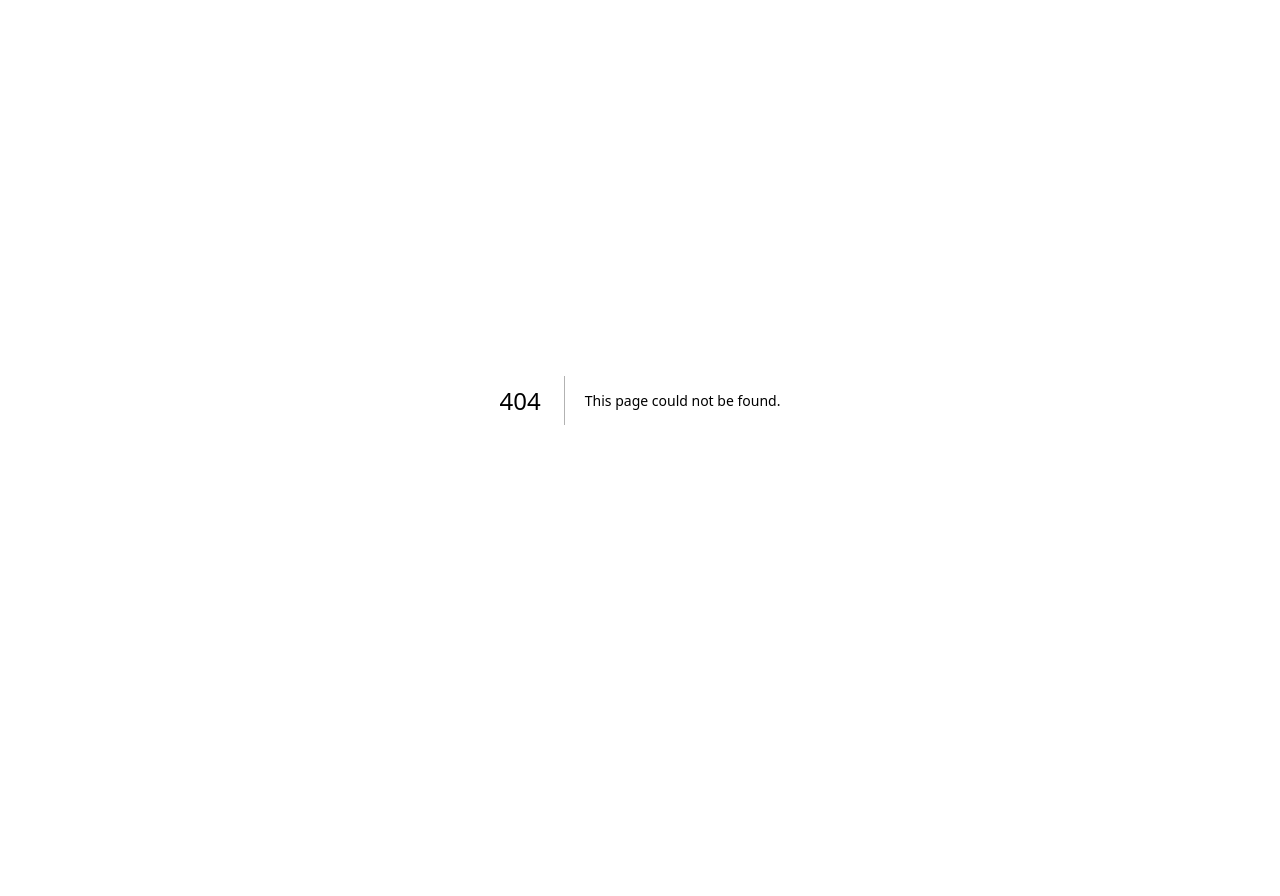
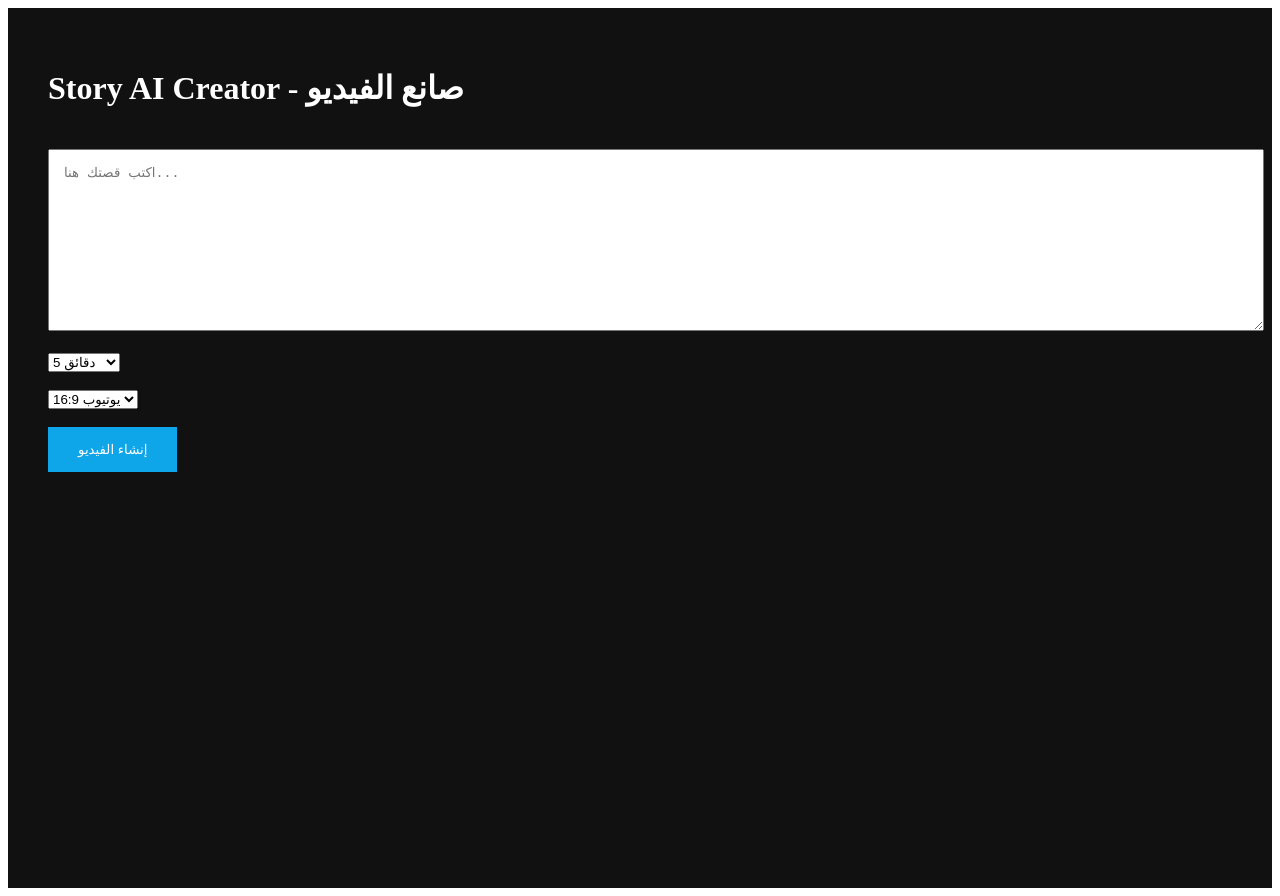
Before and after one commit to aimn7082/story-ai-creator, a Next.js app: page /pages in a window 1280 px wide. Before the commit this address had no page. Before the commit the page ends 800 px from the top, so only its background shows below. Built offline with nearby package versions, Linux system fonts and the light colour scheme.

Commit message:
Create index.js

```diff
--- /dev/null
+++ b/pages/pages/index.js
@@ -0,0 +1,70 @@
+import { useState } from "react";
+import axios from "axios";
+
+export default function Home() {
+  const [story, setStory] = useState("");
+  const [duration, setDuration] = useState("5");
+  const [size, setSize] = useState("1920x1080");
+  const [loading, setLoading] = useState(false);
+  const [videoUrl, setVideoUrl] = useState("");
+
+  const generateVideo = async () => {
+    setLoading(true);
+    try {
+      // 1️⃣ تحويل النص لصوت
+      const audioRes = await axios.post("/api/generateAudio", { story });
+      const audioUrl = audioRes.data.url;
+
+      // 2️⃣ إنشاء الفيديو من الصوت والقصة
+      const videoRes = await axios.post("/api/generateVideo", {
+        story,
+        audioUrl,
+        duration,
+        size
+      });
+
+      setVideoUrl(videoRes.data.url);
+      alert("تم إنشاء الفيديو بنجاح 🎬");
+    } catch (err) {
+      console.error(err);
+      alert("حدث خطأ أثناء إنشاء الفيديو");
+    }
+    setLoading(false);
+  };
+
+  return (
+    <div style={{ minHeight: "100vh", background: "#111", color: "white", padding: "40px" }}>
+      <h1>Story AI Creator - صانع الفيديو</h1>
+      <textarea
+        placeholder="اكتب قصتك هنا..."
+        value={story}
+        onChange={(e) => setStory(e.target.value)}
+        style={{ width: "100%", height: "150px", marginTop: "20px", padding: "15px" }}
+      />
+      <br /><br />
+      <select value={duration} onChange={(e) => setDuration(e.target.value)}>
+        <option value="5">5 دقائق</option>
+        <option value="10">10 دقائق</option>
+        <option value="30">30 دقيقة</option>
+        <option value="60">60 دقيقة</option>
+      </select>
+      <br /><br />
+      <select value={size} onChange={(e) => setSize(e.target.value)}>
+        <option value="1920x1080">يوتيوب 16:9</option>
+        <option value="1080x1920">ريلز 9:16</option>
+        <option value="1080x1080">مربع</option>
+      </select>
+      <br /><br />
+      <button onClick={generateVideo} style={{ padding: "15px 30px", background: "#0ea5e9", color: "white", border: "none", cursor: "pointer" }}>
+        {loading ? "جاري الإنتاج..." : "إنشاء الفيديو"}
+      </button>
+      <br /><br />
+      {videoUrl && (
+        <div>
+          <h3>رابط الفيديو:</h3>
+          <a href={videoUrl} target="_blank" rel="noreferrer">{videoUrl}</a>
+        </div>
+      )}
+    </div>
+  );
+}
```
